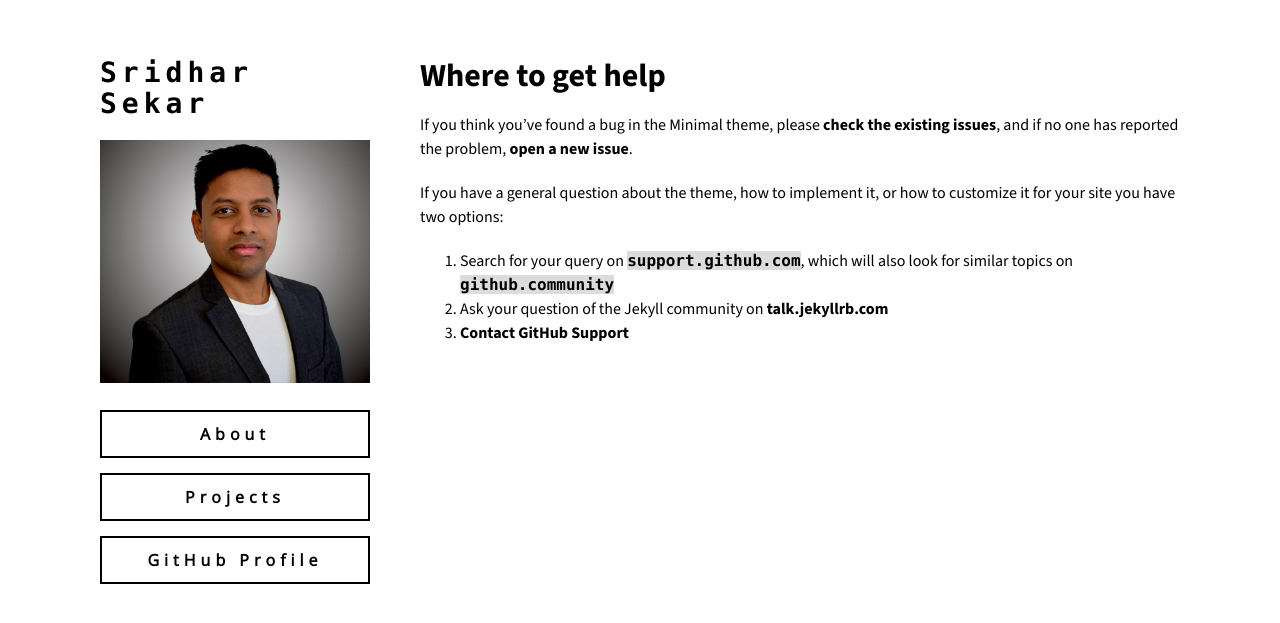
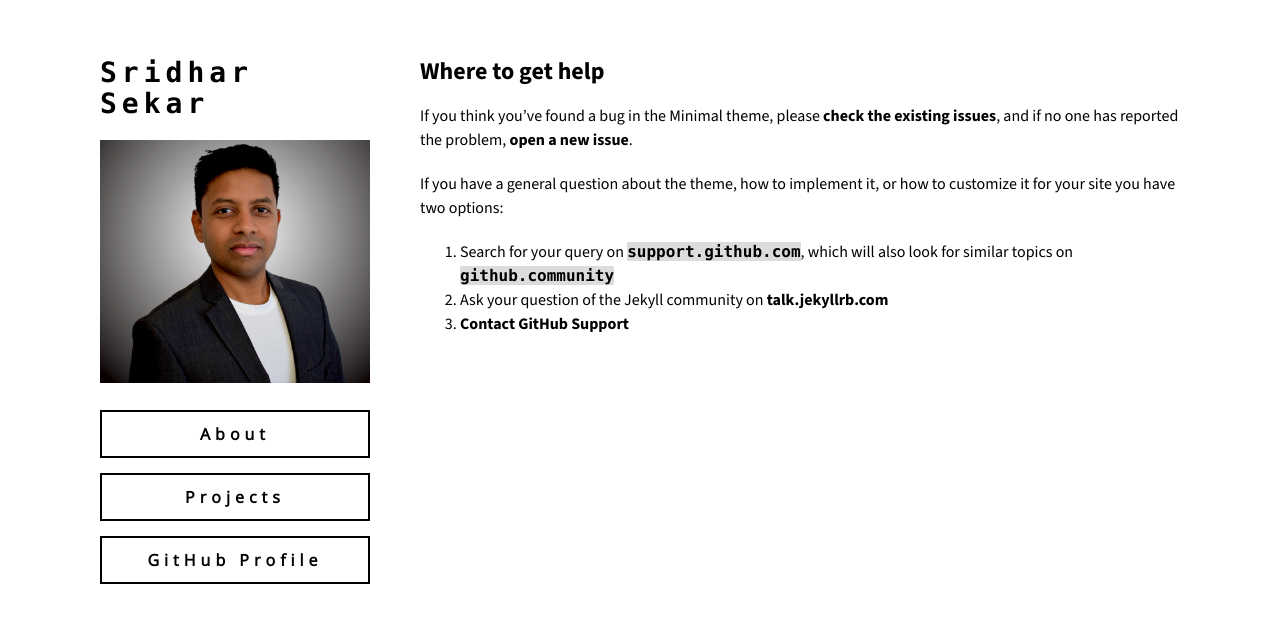
Before and after one commit to sridhar-portfolio/sridhar-portfolio.github.io, a Jekyll site: the page built from docs/SUPPORT.md, in a window 1280 px wide. Shown: the top 623 px of the page. Built offline with Jekyll 4.4.1, drawn with Linux system fonts in a browser that asks for light colours; our own code applies the rules of GitHub Pages for plain Markdown files; the repository's description, which GitHub fills in, is left out.

Commit message:
Refactor heading styles in jekyll-theme-minimal.scss
Removed font-weight and adjusted font properties for headings.

```diff
--- a/_sass/jekyll-theme-minimal.scss
+++ b/_sass/jekyll-theme-minimal.scss
@@ -12,8 +12,6 @@ body {
 h1, h2, h3, h4, h5, h6 {
   color:#000000;
   margin:0 0 20px;
-  font: 32px/1.5 "Source Sans 3", "Helvetica Neue", Helvetica, Arial, sans-serif;
-  font-weight:800;
 }
 
 p, ul, ol, table, pre, dl {
```
